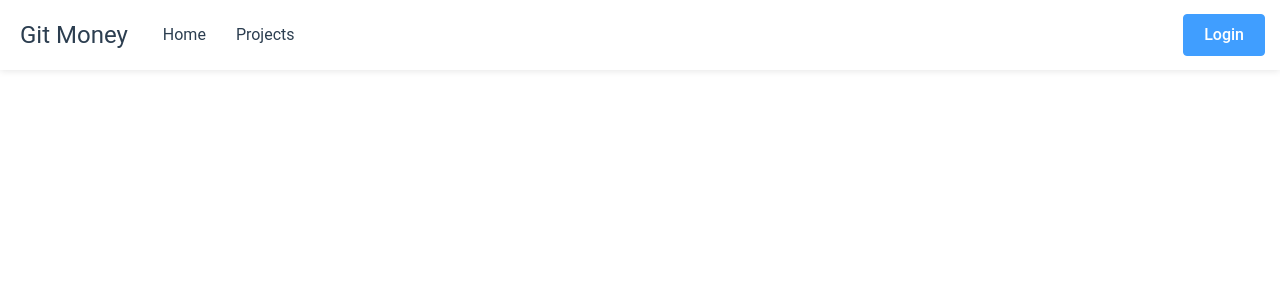
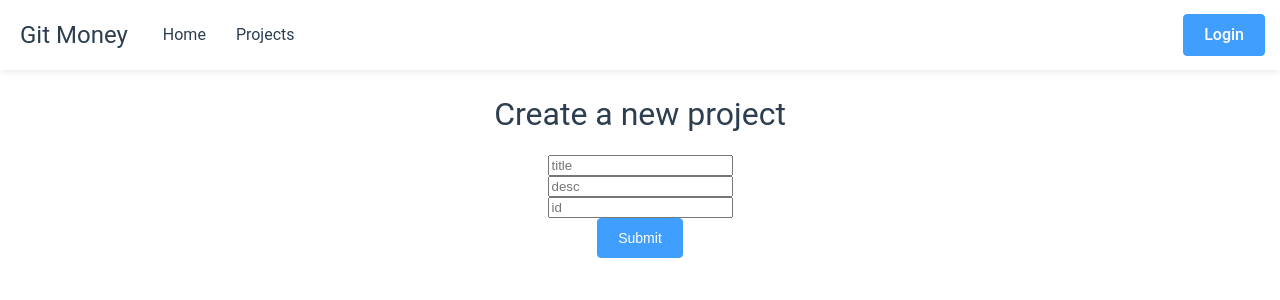
Before and after one commit to zachleong/12project, a Vue app: page /createproject in a window 1280 px wide. Shown: the top 300 px of the page. Built offline with nearby package versions, Linux system fonts and the light colour scheme; no server answers.

Commit message:
added a create project page with no guard

```diff
--- a/src/firebase/firebase.js
+++ b/src/firebase/firebase.js
@@ -54,4 +54,8 @@ export const getProjectsFromDB = col => {
       return projects;
     });
 };
+export const setProject = project => {
+  const db = firebase.firestore();
+  return db.collection("Projects").add(project);
+};
 console.log("firebase initialized");
--- a/src/router.js
+++ b/src/router.js
@@ -4,6 +4,7 @@ import Home from "./views/Home.vue";
 import Login from "./views/AuthPage.vue";
 import Projects from "./views/Projects.vue";
 import ProjectInfo from "./views/ProjectInfo.vue";
+import CreateProject from "./views/CreateProject.vue";
 
 Vue.use(Router);
 
@@ -31,6 +32,11 @@ export default new Router({
       component: ProjectInfo
     },
     {
+      path: "/createproject",
+      name: "createproject",
+      component: CreateProject
+    },
+    {
       path: "/about",
       name: "about",
       // route level code-splitting
--- /dev/null
+++ b/src/views/CreateProject.vue
@@ -0,0 +1,41 @@
+<template>
+  <div>
+    <h1>Create a new project</h1>
+    <input type="text" v-model="project.projectTitle" placeholder="title" />
+    <br />
+    <input type="text" v-model="project.projectDesc" placeholder="desc" />
+    <br />
+    <input type="text" v-model="projectID" placeholder="id" />
+
+    <br />
+    <el-button @click="onSubmit" type="primary">Submit</el-button>
+  </div>
+</template>
+
+<script>
+import { setProject } from "@/firebase/firebase";
+export default {
+  data() {
+    return {
+      project: {
+        projectTitle: "",
+        projectDesc: ""
+      },
+      projectID: ""
+    };
+  },
+  methods: {
+    onSubmit() {
+      setProject(this.project)
+        .then(() => {
+          console.log("set");
+        })
+        .catch(error => {
+          console.log(error);
+        });
+    }
+  }
+};
+</script>
+
+<style lang="scss" scoped></style>
```
